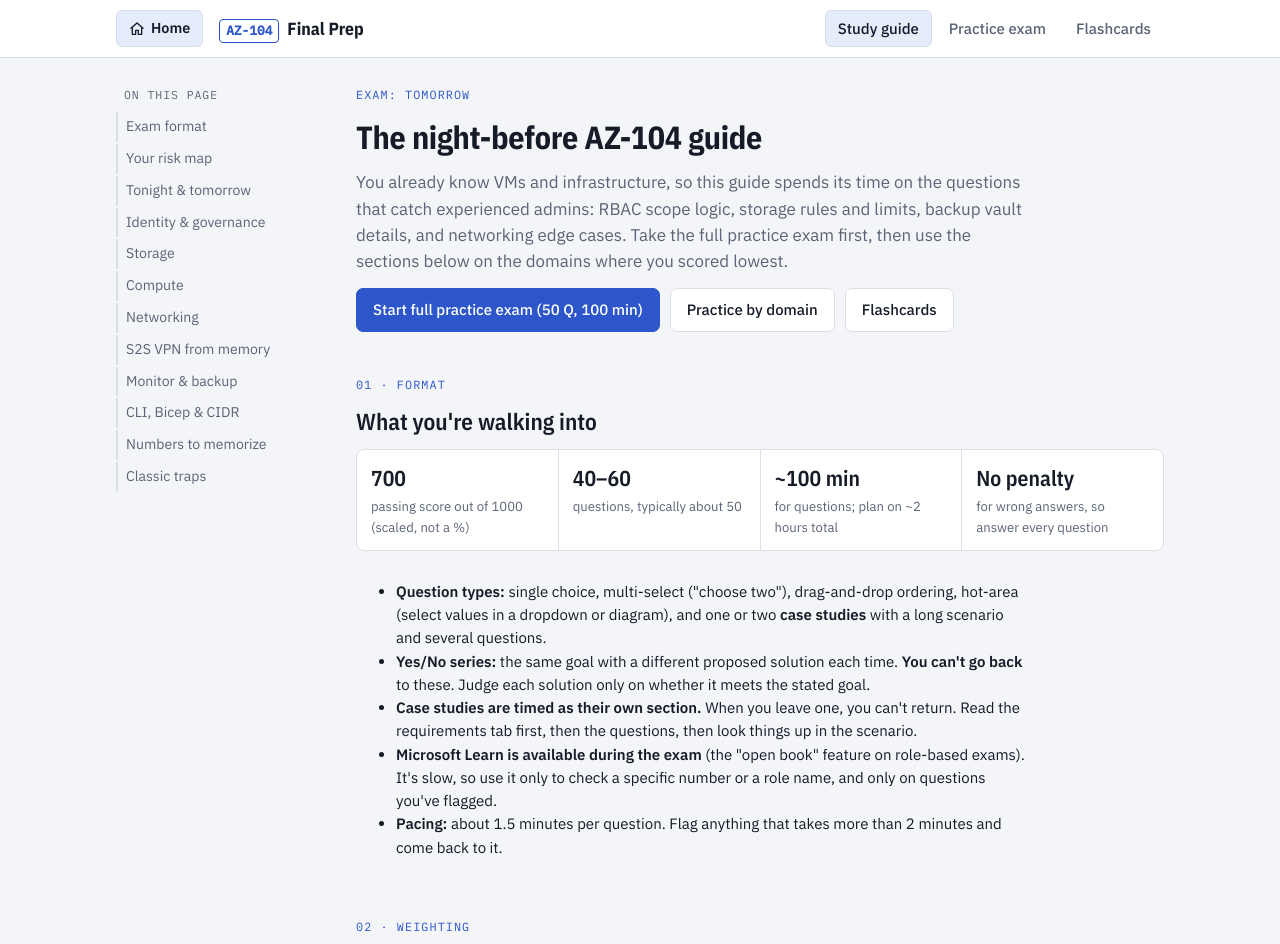
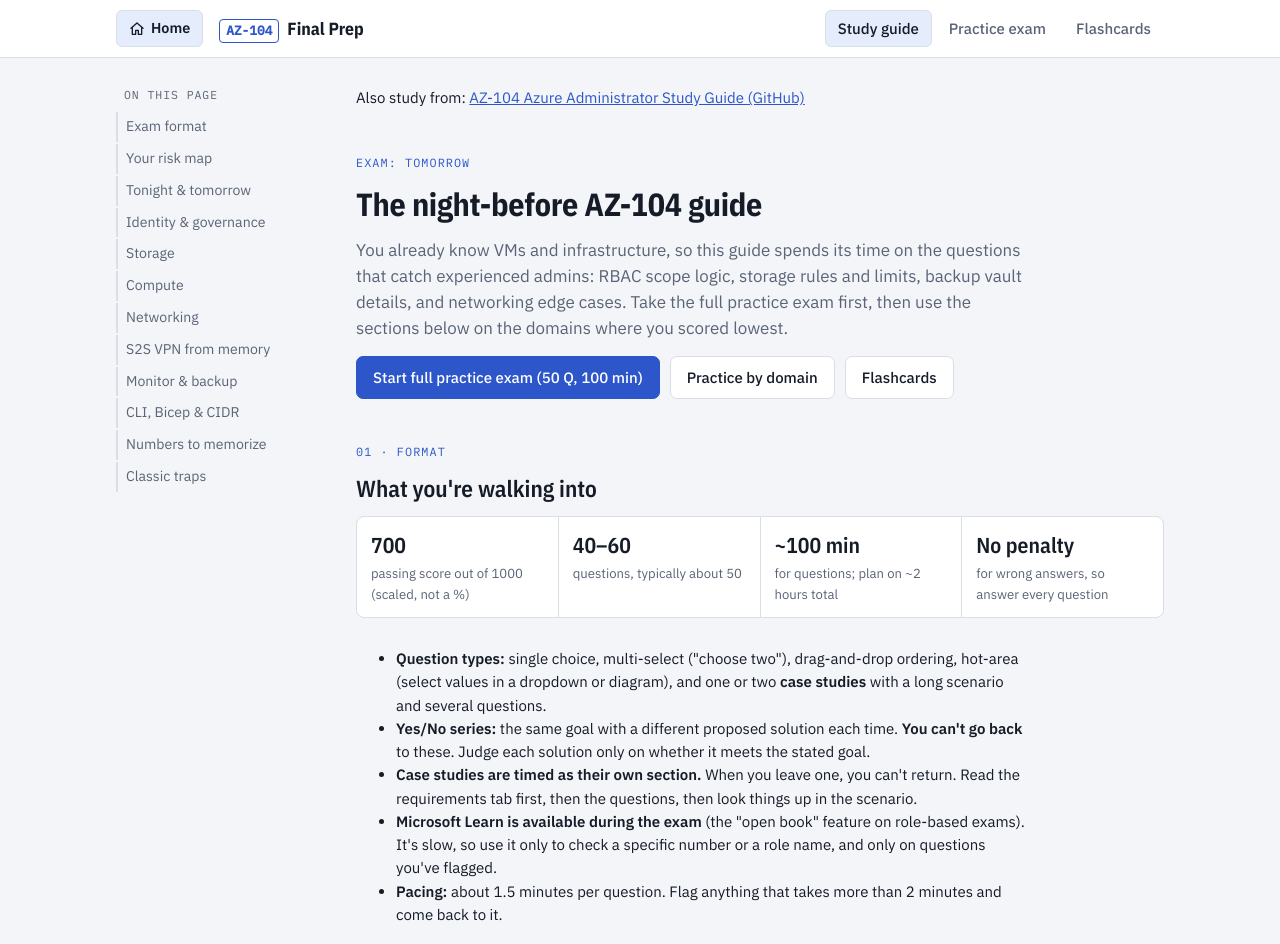
Before and after one commit to oneboss302/exams, a plain HTML site: page az-104/index.html in a window 1280 px wide. Shown: the top 944 px of the page. Drawn offline with nearby package versions, Linux system fonts and the light colour scheme.

Commit message:
Link AZ-104 GitHub study guide from AZ-104 page
Co-Authored-By: Claude Haiku 5.5 <noreply@anthropic.com>

```diff
--- a/az-104/index.html
+++ b/az-104/index.html
@@ -280,6 +280,7 @@ td.num{font-variant-numeric:tabular-nums;white-space:nowrap}
     <a href="#g-traps">Classic traps</a>
   </nav>
   <div class="gmain">
+    <p class="resources">Also study from: <a href="https://github.com/amohanonamission/AZ-104-AzureAdministrator-Study-Guide" target="_blank" rel="noopener">AZ-104 Azure Administrator Study Guide (GitHub)</a></p>
     <div class="hero">
       <div class="eyebrow">Exam: tomorrow</div>
       <h1>The night-before AZ-104 guide</h1>
```
